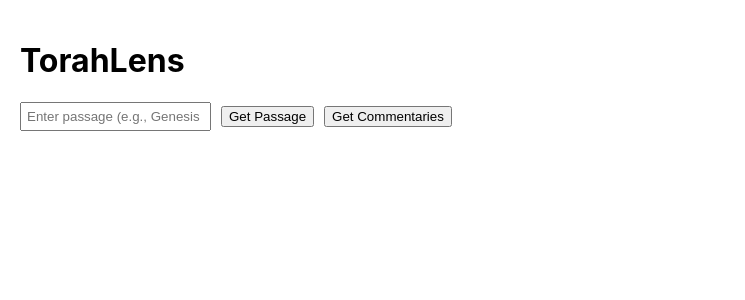
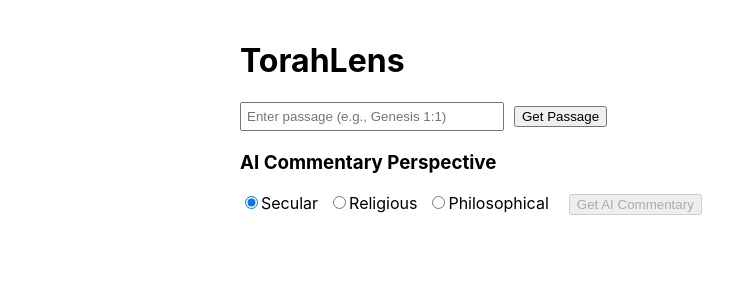
Before and after one commit to jackmitchelwidman/torahlens, a React (Create React App) app in the folder frontend/: page / in a window 1280 px wide. Shown: the top 300 px of the page, without its empty margins (0-745 px from the left). Built offline with nearby package versions, Linux system fonts and the light colour scheme; a web font is replaced by a local one.

Commit message:
rebuilt frontend

```diff
--- a/frontend/src/App.js
+++ b/frontend/src/App.js
@@ -4,9 +4,10 @@ const App = () => {
   const [passage, setPassage] = useState('');
   const [hebrew, setHebrew] = useState('');
   const [english, setEnglish] = useState('');
-  const [commentaries, setCommentaries] = useState([]);
+  const [aiCommentary, setAiCommentary] = useState('');
+  const [perspective, setPerspective] = useState('Secular');
   const [loadingPassage, setLoadingPassage] = useState(false);
-  const [loadingCommentaries, setLoadingCommentaries] = useState(false);
+  const [loadingCommentary, setLoadingCommentary] = useState(false);
   const [error, setError] = useState('');
 
   const backendUrl = 'https://torahlens-827cce34fdb8.herokuapp.com';
@@ -31,27 +32,29 @@ const App = () => {
     }
   };
 
-  const fetchCommentaries = async () => {
-    setLoadingCommentaries(true);
+  const fetchAiCommentary = async () => {
+    setLoadingCommentary(true);
     setError('');
     try {
-      const response = await fetch(`${backendUrl}/api/get_commentaries?passage=${encodeURIComponent(passage.trim())}`);
+      const response = await fetch(
+        `${backendUrl}/api/get_ai_commentary?passage=${encodeURIComponent(passage.trim())}&perspective=${perspective}`
+      );
       const data = await response.json();
       if (data.error) {
         setError(data.error);
       } else {
-        setCommentaries(data.commentaries);
+        setAiCommentary(data.commentary);
       }
     } catch (err) {
-      setError('Error fetching commentaries. Please try again.');
+      setError('Error fetching AI commentary. Please try again.');
       console.error(err);
     } finally {
-      setLoadingCommentaries(false);
+      setLoadingCommentary(false);
     }
   };
 
   return (
-    <div className="App" style={{ padding: '20px' }}>
+    <div className="App" style={{ padding: '20px', maxWidth: '800px', margin: 'auto' }}>
       <h1>TorahLens</h1>
       <div>
         <input
@@ -59,19 +62,38 @@ const App = () => {
           value={passage}
           onChange={(e) => setPassage(e.target.value)}
           placeholder="Enter passage (e.g., Genesis 1:1)"
-          style={{ marginRight: '10px', padding: '5px' }}
+          style={{ marginRight: '10px', padding: '5px', width: '250px' }}
         />
         <button onClick={fetchPassage} disabled={loadingPassage} style={{ marginRight: '10px' }}>
           {loadingPassage ? 'Loading...' : 'Get Passage'}
         </button>
-        <button onClick={fetchCommentaries} disabled={loadingCommentaries}>
-          {loadingCommentaries ? 'Loading...' : 'Get Commentaries'}
+      </div>
+
+      <div style={{ marginTop: '20px' }}>
+        <h3>AI Commentary Perspective</h3>
+        {['Secular', 'Religious', 'Philosophical'].map((perspectiveOption) => (
+          <label key={perspectiveOption} style={{ marginRight: '10px' }}>
+            <input
+              type="radio"
+              value={perspectiveOption}
+              checked={perspective === perspectiveOption}
+              onChange={() => setPerspective(perspectiveOption)}
+            />
+            {perspectiveOption}
+          </label>
+        ))}
+        <button
+          onClick={fetchAiCommentary}
+          disabled={!english || loadingCommentary}
+          style={{ marginLeft: '10px' }}
+        >
+          {loadingCommentary ? 'Generating...' : 'Get AI Commentary'}
         </button>
       </div>
 
       {error && <div style={{ color: 'red', margin: '10px 0' }}>{error}</div>}
 
-      {hebrew && (
+      {english && (
         <div style={{ margin: '20px 0' }}>
           <h2>Hebrew Text:</h2>
           <div style={{ direction: 'rtl', textAlign: 'right' }}>{hebrew}</div>
@@ -80,15 +102,10 @@ const App = () => {
         </div>
       )}
 
-      {commentaries.length > 0 && (
-        <div style={{ margin: '20px 0' }}>
-          <h2>Commentaries:</h2>
-          {commentaries.map((commentary, index) => (
-            <div key={index} style={{ marginBottom: '20px', padding: '10px', border: '1px solid #ddd', borderRadius: '5px' }}>
-              <h3 style={{ color: '#444', marginBottom: '10px' }}>{commentary.commentator}</h3>
-              <div>{commentary.text}</div>
-            </div>
-          ))}
+      {aiCommentary && (
+        <div style={{ margin: '20px 0', border: '1px solid #ddd', padding: '15px', borderRadius: '5px' }}>
+          <h2>AI Commentary ({perspective} Perspective):</h2>
+          <p>{aiCommentary}</p>
         </div>
       )}
     </div>
```
Also changed, not shown: 8 other files (tests, documents, lock files or other folders).
